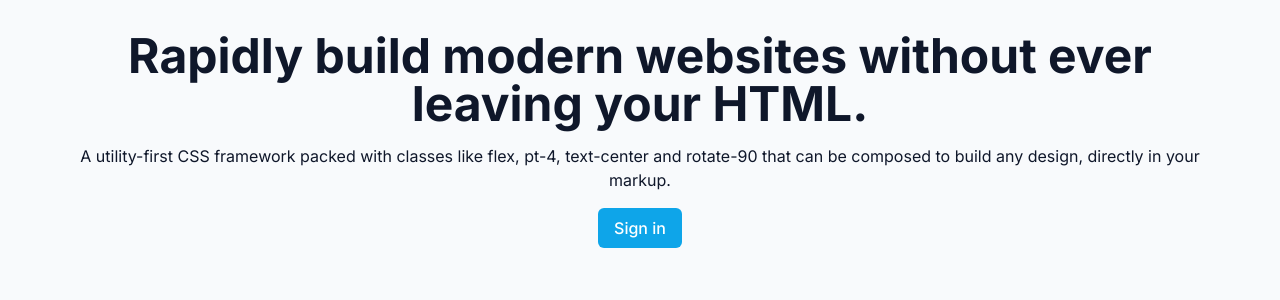
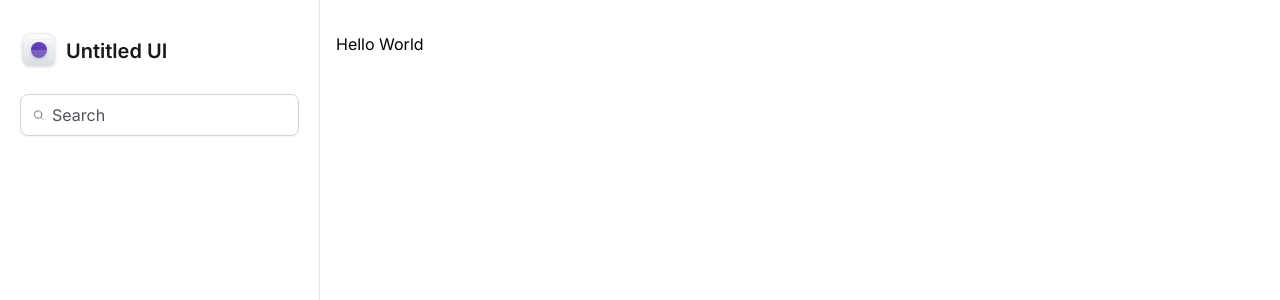
Before and after one commit to pdro-lucas/ignite-tailwind, a Next.js app: page / in a window 1280 px wide. Shown: the top 300 px of the page. Built offline with nearby package versions, Linux system fonts and the light colour scheme.

Commit message:
feat: create ui structure

```diff
--- a/package.json
+++ b/package.json
@@ -15,6 +15,7 @@
     "autoprefixer": "10.4.15",
     "eslint": "8.47.0",
     "eslint-config-next": "13.4.19",
+    "lucide-react": "^0.268.0",
     "next": "13.4.19",
     "postcss": "8.4.28",
     "react": "18.2.0",
--- a/src/app/layout.tsx
+++ b/src/app/layout.tsx
@@ -1,3 +1,4 @@
+import { Sidebar } from '@/components/Sidebar'
 import './globals.css'
 import type { Metadata } from 'next'
 import { Inter } from 'next/font/google'
@@ -16,7 +17,14 @@
 }) {
   return (
     <html lang="en">
-      <body className={inter.className}>{children}</body>
+      <body className={inter.className}>
+        <div className='min-h-screen grid grid-cols-app'>
+          <Sidebar />
+          <main className='px-4 pb-12 pt-8'>
+            {children}
+          </main>
+        </div>
+      </body>
     </html>
   )
 }
--- a/src/app/page.tsx
+++ b/src/app/page.tsx
@@ -1,19 +1,7 @@
 export default function Home() {
   return (
-    <main className="bg-slate-50 text-slate-900 dark:bg-slate-900 dark:text-slate-100 h-screen p-8 flex flex-col items-center text-center">
-      <div className="max-w-6xl">
-        <h1 className="font-bold text-3xl sm:text-5xl">
-          Rapidly build modern websites without ever leaving your HTML.
-        </h1>
-        <p className="mt-4 dark:text-slate-400">
-          A utility-first CSS framework packed with classes like flex, pt-4,
-          text-center and rotate-90 that can be composed to build any design,
-          directly in your markup.
-        </p>
-        <button className="bg-sky-500 dark:bg-sky-400 dark:text-sky-950 px-4 py-2 text-white rounded-md font-medium mt-4 enabled:hover:bg-sky-600 disabled:opacity-60 disabled:cursor-not-allowed">
-          Sign in
-        </button>
-      </div>
+    <main >
+      <h1>Hello World</h1>
     </main>
   );
 }
--- /dev/null
+++ b/src/components/Sidebar/Logo.tsx
@@ -0,0 +1,204 @@
+export function Logo() {
+  return (
+    <strong className="flex items-center gap-2 text-xl font-semibold text-zinc-900">
+      <svg
+      width={38}
+      height={38}
+      viewBox="0 0 38 38"
+      fill="none"
+      xmlns="http://www.w3.org/2000/svg"
+    >
+      <g filter="url(#filter0_dd_3650_307)">
+        <g clipPath="url(#clip0_3650_307)">
+          <rect x={3} y={2} width={32} height={32} rx={8} fill="#fff" />
+          <rect
+            x={3}
+            y={2}
+            width={32}
+            height={32}
+            rx={8}
+            fill="url(#paint0_linear_3650_307)"
+          />
+          <path
+            fillRule="evenodd"
+            clipRule="evenodd"
+            d="M19 4.039c-7.71 0-13.961 6.25-13.961 13.961 0 7.71 6.25 13.961 13.961 13.961 7.71 0 13.961-6.25 13.961-13.961 0-7.71-6.25-13.961-13.961-13.961zM4.961 18c0-7.753 6.286-14.039 14.039-14.039S33.039 10.247 33.039 18 26.753 32.039 19 32.039 4.961 25.753 4.961 18z"
+            fill="#D0D5DD"
+          />
+          <path
+            fillRule="evenodd"
+            clipRule="evenodd"
+            d="M19 14.078a3.922 3.922 0 100 7.845 3.922 3.922 0 000-7.845zM15 18a4 4 0 118 0 4 4 0 01-8 0z"
+            fill="#D0D5DD"
+          />
+          <path
+            fillRule="evenodd"
+            clipRule="evenodd"
+            d="M19 15.32a2.68 2.68 0 100 5.36 2.68 2.68 0 000-5.36zM16.243 18a2.757 2.757 0 115.514 0 2.757 2.757 0 01-5.514 0z"
+            fill="#D0D5DD"
+          />
+          <path d="M18.961 2h.078v32h-.078V2z" fill="#D0D5DD" />
+          <path d="M35 17.96v.079H3v-.078h32z" fill="#D0D5DD" />
+          <path
+            d="M29.602 2h.078v32h-.078V2zM13.64 2h.078v32h-.077V2zM24.282 2h.077v32h-.077V2zM8.32 2h.078v32H8.32V2z"
+            fill="#D0D5DD"
+          />
+          <path
+            d="M35 28.602v.077H3v-.077h32zM35 12.64v.078H3v-.077h32zM35 23.281v.078H3v-.078h32zM35 7.32v.078H3V7.32h32z"
+            fill="#D0D5DD"
+          />
+          <g filter="url(#filter1_dd_3650_307)">
+            <circle cx={19} cy={18} r={8} fill="url(#paint1_linear_3650_307)" />
+          </g>
+          <g filter="url(#filter2_b_3650_307)">
+            <path
+              d="M3 18h32v3.2c0 4.48 0 6.72-.872 8.432a8 8 0 01-3.496 3.496C28.92 34 26.68 34 22.2 34h-6.4c-4.48 0-6.72 0-8.432-.872a8 8 0 01-3.496-3.496C3 27.92 3 25.68 3 21.2V18z"
+              fill="#fff"
+              fillOpacity={0.2}
+            />
+          </g>
+        </g>
+        <rect
+          x={3.15}
+          y={2.15}
+          width={31.7}
+          height={31.7}
+          rx={7.85}
+          stroke="#D0D5DD"
+          strokeWidth={0.3}
+        />
+      </g>
+      <defs>
+        <filter
+          id="filter0_dd_3650_307"
+          x={0}
+          y={0}
+          width={38}
+          height={38}
+          filterUnits="userSpaceOnUse"
+          colorInterpolationFilters="sRGB"
+        >
+          <feFlood floodOpacity={0} result="BackgroundImageFix" />
+          <feColorMatrix
+            in="SourceAlpha"
+            values="0 0 0 0 0 0 0 0 0 0 0 0 0 0 0 0 0 0 127 0"
+            result="hardAlpha"
+          />
+          <feOffset dy={1} />
+          <feGaussianBlur stdDeviation={1} />
+          <feColorMatrix values="0 0 0 0 0.0627451 0 0 0 0 0.0941176 0 0 0 0 0.156863 0 0 0 0.06 0" />
+          <feBlend
+            in2="BackgroundImageFix"
+            result="effect1_dropShadow_3650_307"
+          />
+          <feColorMatrix
+            in="SourceAlpha"
+            values="0 0 0 0 0 0 0 0 0 0 0 0 0 0 0 0 0 0 127 0"
+            result="hardAlpha"
+          />
+          <feOffset dy={1} />
+          <feGaussianBlur stdDeviation={1.5} />
+          <feColorMatrix values="0 0 0 0 0.0627451 0 0 0 0 0.0941176 0 0 0 0 0.156863 0 0 0 0.1 0" />
+          <feBlend
+            in2="effect1_dropShadow_3650_307"
+            result="effect2_dropShadow_3650_307"
+          />
+          <feBlend
+            in="SourceGraphic"
+            in2="effect2_dropShadow_3650_307"
+            result="shape"
+          />
+        </filter>
+        <filter
+          id="filter1_dd_3650_307"
+          x={8}
+          y={8}
+          width={22}
+          height={22}
+          filterUnits="userSpaceOnUse"
+          colorInterpolationFilters="sRGB"
+        >
+          <feFlood floodOpacity={0} result="BackgroundImageFix" />
+          <feColorMatrix
+            in="SourceAlpha"
+            values="0 0 0 0 0 0 0 0 0 0 0 0 0 0 0 0 0 0 127 0"
+            result="hardAlpha"
+          />
+          <feOffset dy={1} />
+          <feGaussianBlur stdDeviation={1} />
+          <feColorMatrix values="0 0 0 0 0.0627451 0 0 0 0 0.0941176 0 0 0 0 0.156863 0 0 0 0.06 0" />
+          <feBlend
+            in2="BackgroundImageFix"
+            result="effect1_dropShadow_3650_307"
+          />
+          <feColorMatrix
+            in="SourceAlpha"
+            values="0 0 0 0 0 0 0 0 0 0 0 0 0 0 0 0 0 0 127 0"
+            result="hardAlpha"
+          />
+          <feOffset dy={1} />
+          <feGaussianBlur stdDeviation={1.5} />
+          <feColorMatrix values="0 0 0 0 0.0627451 0 0 0 0 0.0941176 0 0 0 0 0.156863 0 0 0 0.1 0" />
+          <feBlend
+            in2="effect1_dropShadow_3650_307"
+            result="effect2_dropShadow_3650_307"
+          />
+          <feBlend
+            in="SourceGraphic"
+            in2="effect2_dropShadow_3650_307"
+            result="shape"
+          />
+        </filter>
+        <filter
+          id="filter2_b_3650_307"
+          x={-2}
+          y={13}
+          width={42}
+          height={26}
+          filterUnits="userSpaceOnUse"
+          colorInterpolationFilters="sRGB"
+        >
+          <feFlood floodOpacity={0} result="BackgroundImageFix" />
+          <feGaussianBlur in="BackgroundImageFix" stdDeviation={2.5} />
+          <feComposite
+            in2="SourceAlpha"
+            operator="in"
+            result="effect1_backgroundBlur_3650_307"
+          />
+          <feBlend
+            in="SourceGraphic"
+            in2="effect1_backgroundBlur_3650_307"
+            result="shape"
+          />
+        </filter>
+        <linearGradient
+          id="paint0_linear_3650_307"
+          x1={19}
+          y1={2}
+          x2={19}
+          y2={34}
+          gradientUnits="userSpaceOnUse"
+        >
+          <stop stopColor="#fff" />
+          <stop offset={1} stopColor="#D0D5DD" />
+        </linearGradient>
+        <linearGradient
+          id="paint1_linear_3650_307"
+          x1={15}
+          y1={26}
+          x2={23}
+          y2={10}
+          gradientUnits="userSpaceOnUse"
+        >
+          <stop stopColor="#53389E" />
+          <stop offset={1} stopColor="#6941C6" />
+        </linearGradient>
+        <clipPath id="clip0_3650_307">
+          <rect x={3} y={2} width={32} height={32} rx={8} fill="#fff" />
+        </clipPath>
+      </defs>
+    </svg>
+    <span className="">Untitled UI</span>
+    </strong>
+  )
+}
--- /dev/null
+++ b/src/components/Sidebar/index.tsx
@@ -0,0 +1,15 @@
+import { Search } from "lucide-react";
+import { Logo } from "./Logo";
+
+export function Sidebar() {
+  return (
+    <aside className='border-r space-y-6 border-zinc-200 px-5 py-8'>
+      <Logo />
+
+      <div className="flex w-full items-center gap-2 rounded-lg border border-zinc-300 px-3 py-2 shadow-sm">
+        <Search className="h-5 w-5 text-zinc-500" />
+        <input type="text" className="flex-1 border-0 bg-transparent p-0 text-zinc-900 placeholder-zinc-600" placeholder="Search" />
+      </div>
+    </aside>
+  )
+}
--- a/tailwind.config.ts
+++ b/tailwind.config.ts
@@ -4,7 +4,9 @@
   content: ["./src/**/*.tsx"],
   theme: {
     extend: {
-
+      gridTemplateColumns: {
+        app: 'minmax(18rem, 20rem) 1fr'
+      }
     },
   },
   plugins: [],
```
Also changed, not shown: 1 other file (tests, documents, lock files or other folders).
